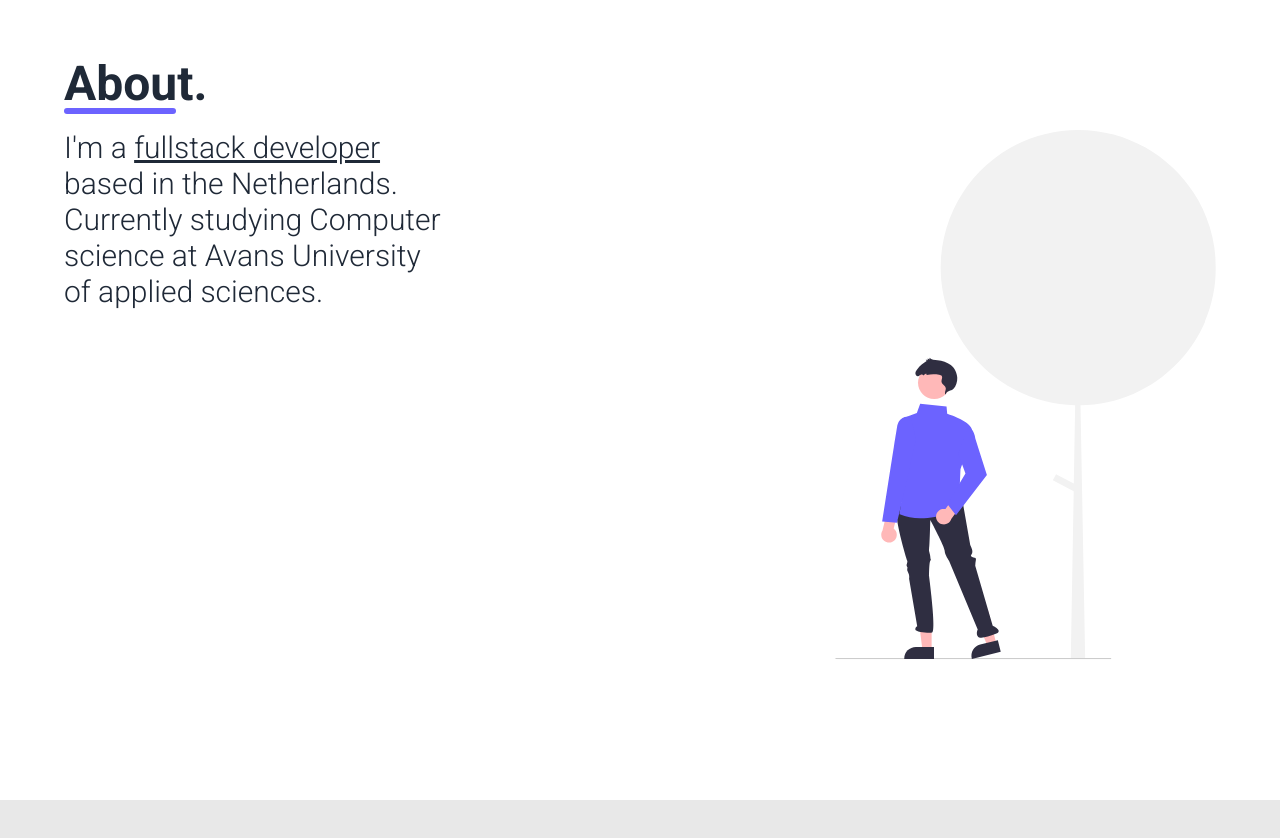
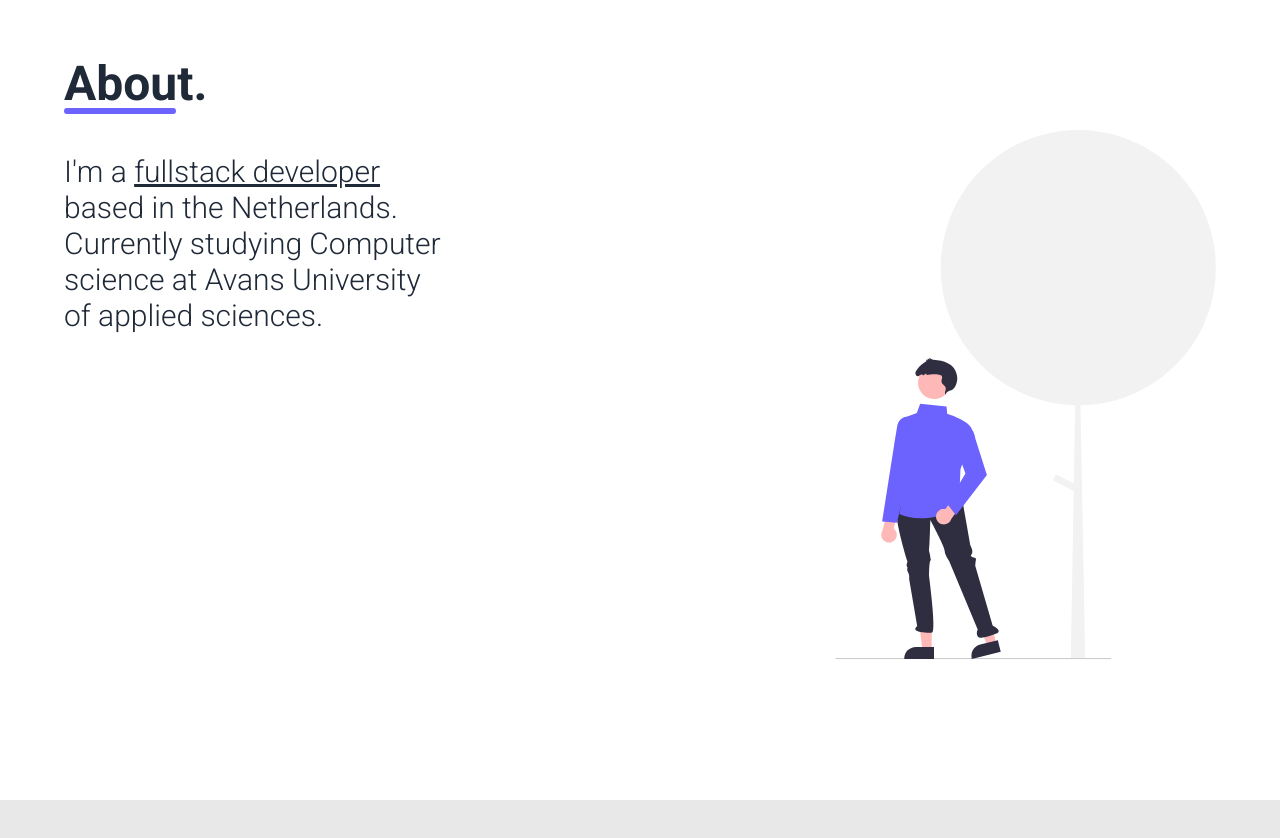
Before and after one commit to 0xLaurens/0xLaurens.com, a Vue app: page / in a window 1280 px wide. Shown: the part 1840-2678 px from the top of the page. Built offline with nearby package versions, Linux system fonts and the light colour scheme.

Commit message:
About: scaling altered

```diff
--- a/src/components/home/about.vue
+++ b/src/components/home/about.vue
@@ -9,9 +9,7 @@
             </div>
 
             <div class="col-span-3 md:col-span-2 row-span-2 rounded-lg">
-                <p
-                    class="pt-4 md:pt-0 md:py-6 font-light text-2xl md:text-3xl leading-relaxed xl:pr-96"
-                >
+                <p class="pt-4 md:py-6 font-light text-2xl md:text-3xl leading-relaxed xl:pr-96">
                     I'm a <span class="underline">fullstack developer</span> based in the
                     Netherlands. Currently studying Computer science at Avans University of applied
                     sciences.
@@ -24,7 +22,7 @@
                 <img
                     alt="Developer next to tree"
                     src="../../assets/about.svg"
-                    class="mx-auto max-h-64 md:max-h-fit lg:max-w-md 4xl:max-w-lg rounded-lg"
+                    class="mx-auto max-h-64 sm:max-h-80 md:max-h-fit lg:max-w-md 4xl:max-w-lg rounded-lg"
                 />
             </div>
         </div>
```
